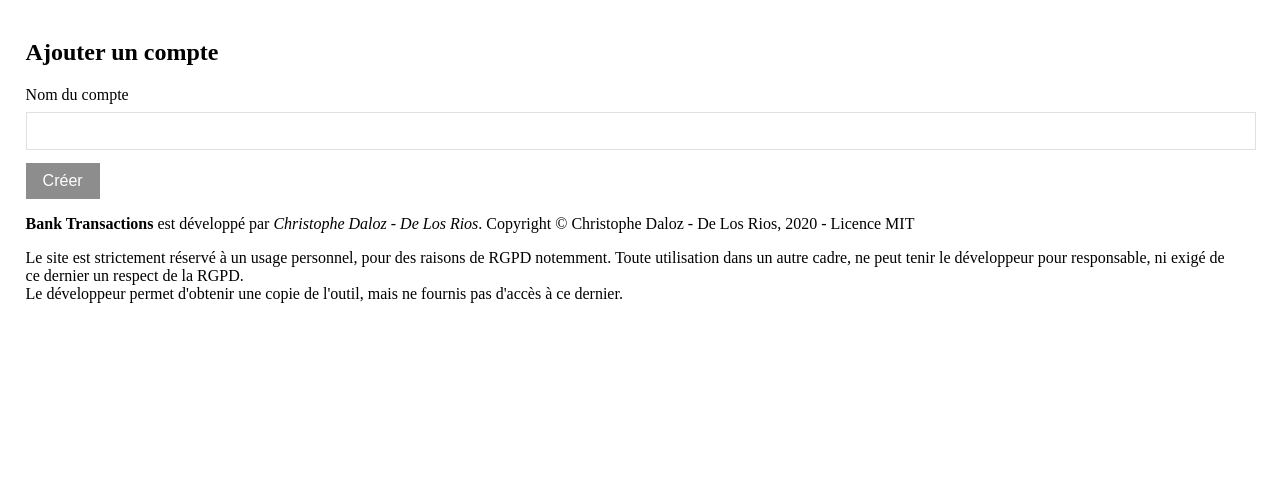
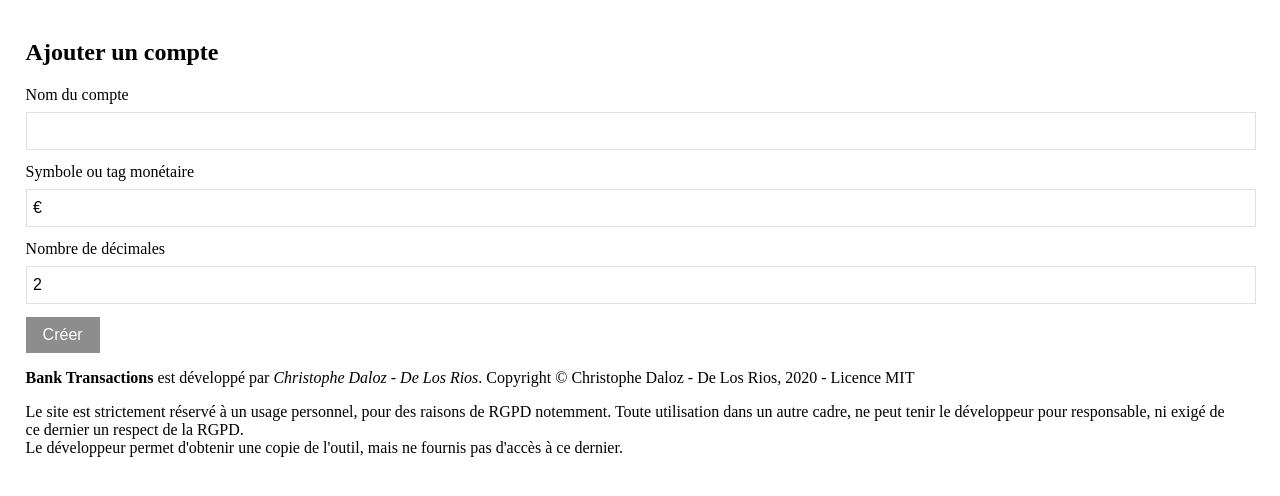
Before and after one commit to Christophedlr/bank-transactions, a Django app: page /account/add in a window 1280 px wide. Shown: the part 137-633 px from the top of the page. Run offline with Django 3.2, Linux system fonts and the light colour scheme.

Commit message:
Update account list & form
- Add new fields

```diff
--- a/bank/bank/system/forms/add_account.py
+++ b/bank/bank/system/forms/add_account.py
@@ -10,6 +10,14 @@ class AddAccountForm(ModelForm):
             {'class': 'form-control', 'maxlength': 50}
         )
 
+        self.fields['currency'].widget.attrs.update(
+            {'class': 'form-control', 'maxlength': 10}
+        )
+
+        self.fields['decimal'].widget.attrs.update(
+            {'class': 'form-control', 'min': 2, 'max': 8}
+        )
+
     class Meta:
         model = Account
-        fields = ('name',)
+        fields = ('name', 'currency', 'decimal')
--- a/bank/bank/system/templates/system/forms/account.html
+++ b/bank/bank/system/templates/system/forms/account.html
@@ -5,6 +5,18 @@
                 <label for="id_name">Nom du compte</label>
                 {{ account.name }}
                 {{ account.name.errors }}
+            </div>
+
+            <div class="form-group">
+                <label for="id_currency">Symbole ou tag monétaire</label>
+                {{ account.currency }}
+                {{ account.currency.errors }}
+            </div>
+
+            <div class="form-group">
+                <label for="id_decimal">Nombre de décimales</label>
+                {{ account.decimal }}
+                {{ account.decimal.errors }}
             </div>
 
             {% csrf_token %}
```
